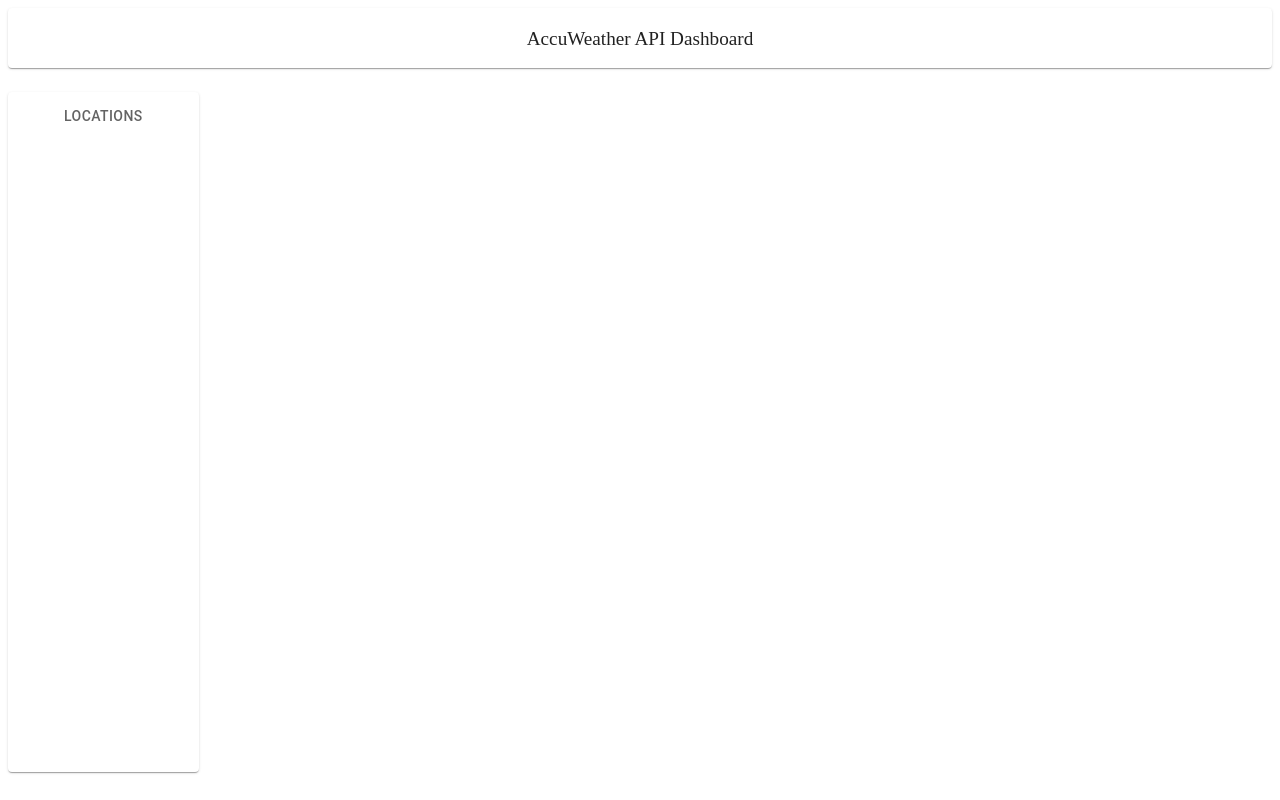
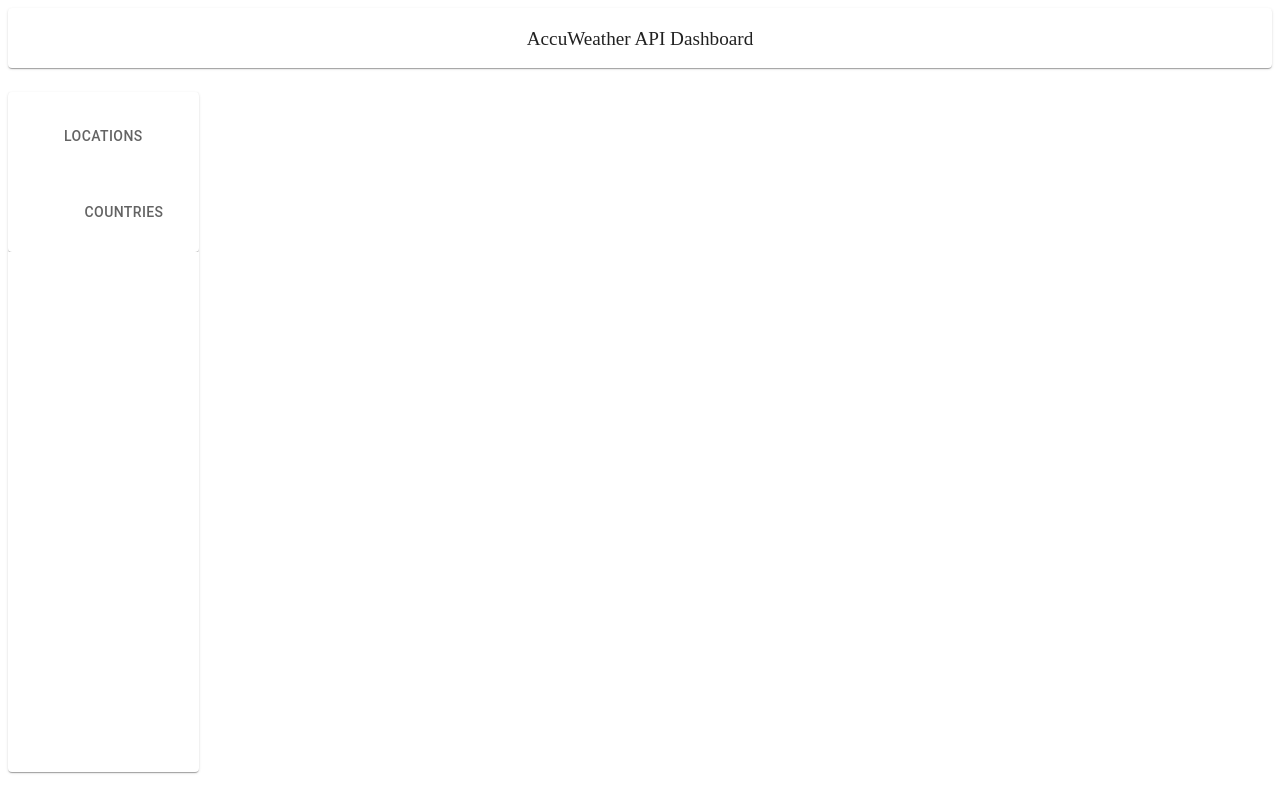
Before and after one commit to tinyfire9/accuweather-web-client, a React (Create React App) app: page / in a window 1280 px wide. Both pictures are taken after a click on the tab "LOCATIONS". Built offline with nearby package versions, Linux system fonts and the light colour scheme.

Commit message:
[FEATURE] Add expansion panel on nav bar

```diff
--- a/src/components/layout/nav-bar.tsx
+++ b/src/components/layout/nav-bar.tsx
@@ -1,6 +1,11 @@
 import React from 'react';
-import { Paper, Tabs, Tab, withStyles } from '@material-ui/core';
-import { uiConfig, ServiceUIConfig } from '../../config';
+import {
+    Paper, Tabs, Tab, withStyles,
+    ExpansionPanel, ExpansionPanelDetails,
+    ExpansionPanelSummary,
+} from '@material-ui/core';
+import { uiConfig, ServiceUIConfig, FeatureUIConfig } from '../../config';
+import { Link } from 'react-router-dom';
 
 class NavBar extends React.Component <any, any> {
     constructor(props: any) {
@@ -10,8 +15,34 @@
         };
     }
 
+    private makeNavExansionPanel(service: ServiceUIConfig){
+        if(!service.features){
+            return (
+                <ExpansionPanel>
+                    <ExpansionPanelSummary>
+                        <Tab label={service.name}/>
+                    </ExpansionPanelSummary>
+                </ExpansionPanel>
+            )
+        }
+
+        let tabs = service.features.map(
+            (feature: FeatureUIConfig) => <Link className={this.props.classes.navBarLink} to={service.route + feature.route}><Tab label={feature.name}/></Link>
+        );
+
+        return (
+            <ExpansionPanel>
+                <ExpansionPanelSummary><Tab label={service.name}/></ExpansionPanelSummary>
+                <ExpansionPanelDetails>
+                    {tabs}
+                </ExpansionPanelDetails>
+            </ExpansionPanel>
+        )
+    }
 
     public render(){
+        let navExpansionPanels = uiConfig.map((service: ServiceUIConfig) => this.makeNavExansionPanel(service));
+
         return (
             <Paper className={this.props.classes.navbar}>
                 <Tabs
@@ -20,11 +51,7 @@
                     variant="scrollable"
                     value={this.state.value}
                 >
-                    {
-                        uiConfig.map((config: ServiceUIConfig) => {
-                            return <Tab className="aw-nav-bar-item aw-nav-bar-tab" label={config.name}/>
-                        })
-                    }
+                    {navExpansionPanels}
                 </Tabs>
             </Paper>
         );
@@ -35,6 +62,11 @@
 let style = {
     navbar: {
         height: `${window.innerHeight*.85}px`
+    },
+    navBarLink: {
+        color: 'inherit',
+        'text-decoration': 'none',
+        'text-indent': '20px'
     }
 };
 
```
